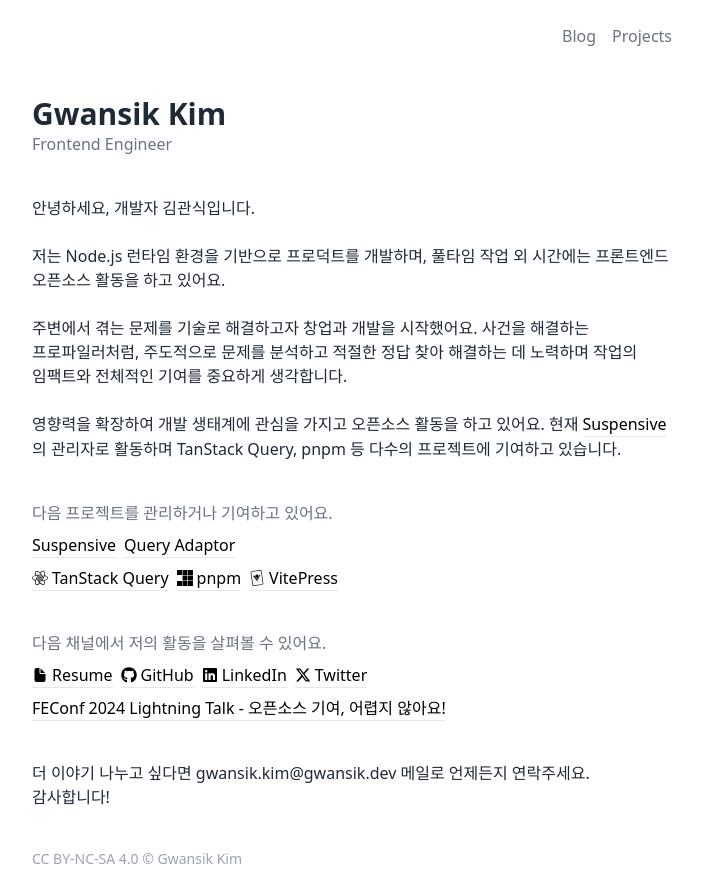
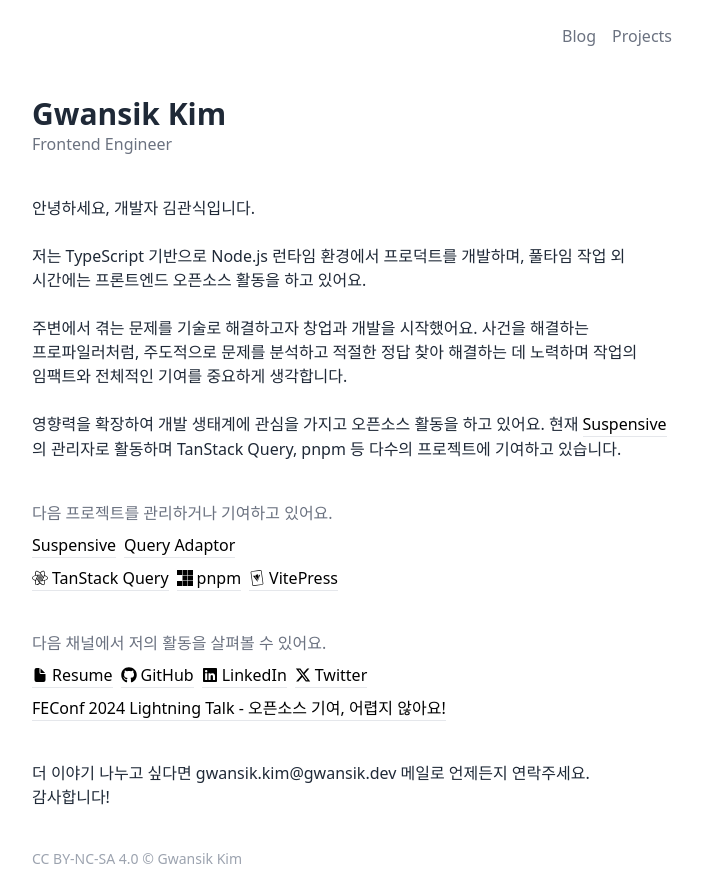
Before and after one commit to gwansikk/gwansik.dev, a Next.js app: page / in a window 1280 px wide. Shown: the whole page, without its empty margins (288-991 px from the left). Built offline with nearby package versions, Linux system fonts and the light colour scheme.

Commit message:
feat: update introduce

```diff
--- a/src/app/page.tsx
+++ b/src/app/page.tsx
@@ -17,8 +17,8 @@
       <section className='space-y-6'>
         <p>안녕하세요, 개발자 김관식입니다.</p>
         <p>
-          저는 Node.js 런타임 환경을 기반으로 프로덕트를 개발하며, 풀타임 작업
-          외 시간에는 프론트엔드 오픈소스 활동을 하고 있어요.
+          저는 TypeScript 기반으로 Node.js 런타임 환경에서 프로덕트를 개발하며,
+          풀타임 작업 외 시간에는 프론트엔드 오픈소스 활동을 하고 있어요.
         </p>
         <p>
           주변에서 겪는 문제를 기술로 해결하고자 창업과 개발을 시작했어요.
```
